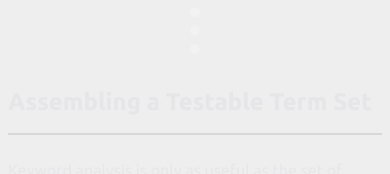
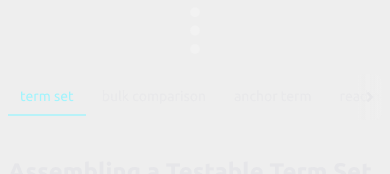
Before and after one commit to rotisserie-christian/portfolio, a React (Vite) app: page /trends in a window 390 px wide. Shown: the part 414-588 px from the top of the page. Built offline with nearby package versions, Linux system fonts and the light colour scheme; no server answers.

Commit message:
added jump to section functionality to trends page

```diff
--- /dev/null
+++ b/src/components/ui/ScrollableTabBar.jsx
@@ -0,0 +1,155 @@
+import { useRef, useEffect, useState } from 'react';
+import { FaAngleLeft, FaAngleRight } from 'react-icons/fa';
+
+const TAB_VARIANTS = {
+    underline: {
+        base: 'flex items-center gap-2 px-3 py-2 text-sm ubuntu-medium transition-all duration-200 whitespace-nowrap flex-shrink-0 justify-center',
+        active: 'border-b-2 border-cyan-200/70 text-cyan-200',
+        inactive: 'border-b-2 border-transparent text-neutral-content/60 hover:text-neutral-content/85',
+    },
+    pill: {
+        base: 'flex items-center gap-2 px-3 py-2 rounded-lg text-sm ubuntu-medium transition-all duration-200 whitespace-nowrap flex-shrink-0 justify-center',
+        active: 'border-2 border-cyan-200/50 text-cyan-200/80',
+        inactive: 'border-2 border-transparent text-neutral-content/60 hover:text-neutral-content/85',
+    },
+};
+
+/**
+ * Horizontally scrollable tab strip with overflow arrows.
+ *
+ * @param {{ id: string, label: string, icon?: React.ReactNode }[]} tabs
+ * @param {string} activeTab
+ * @param {(id: string) => void} onTabChange
+ * @param {string} [className]
+ * @param {'underline' | 'pill'} [variant]
+ * @param {boolean} [enableWheelScroll] - map vertical wheel to horizontal scroll when overflowing
+ */
+export default function ScrollableTabBar({
+    tabs,
+    activeTab,
+    onTabChange,
+    className = '',
+    variant = 'underline',
+    enableWheelScroll = false,
+}) {
+    const tabsContainerRef = useRef(null);
+    const [canScrollLeft, setCanScrollLeft] = useState(false);
+    const [canScrollRight, setCanScrollRight] = useState(false);
+    const [isOverflowing, setIsOverflowing] = useState(false);
+
+    useEffect(() => {
+        const container = tabsContainerRef.current;
+        if (!container) return;
+
+        const updateScrollState = () => {
+            const overflowing = container.scrollWidth > container.clientWidth;
+            setIsOverflowing(overflowing);
+            setCanScrollLeft(container.scrollLeft > 0);
+            setCanScrollRight(
+                Math.ceil(container.scrollLeft + container.clientWidth) < container.scrollWidth
+            );
+        };
+
+        updateScrollState();
+        container.addEventListener('scroll', updateScrollState);
+        window.addEventListener('resize', updateScrollState);
+
+        const resizeObserver = new ResizeObserver(updateScrollState);
+        resizeObserver.observe(container);
+
+        return () => {
+            container.removeEventListener('scroll', updateScrollState);
+            window.removeEventListener('resize', updateScrollState);
+            resizeObserver.disconnect();
+        };
+    }, [tabs]);
+
+    useEffect(() => {
+        const container = tabsContainerRef.current;
+        if (!container) return;
+        const activeTabElement = container.querySelector(`[data-tab-id="${activeTab}"]`);
+        activeTabElement?.scrollIntoView({ behavior: 'smooth', block: 'nearest', inline: 'center' });
+    }, [activeTab]);
+
+    const scrollByPage = (direction) => {
+        const container = tabsContainerRef.current;
+        if (!container) return;
+        container.scrollBy({
+            left: direction * container.clientWidth * 0.6,
+            behavior: 'smooth',
+        });
+    };
+
+    const handleWheel = (e) => {
+        if (!enableWheelScroll || !tabsContainerRef.current) return;
+        const container = tabsContainerRef.current;
+        if (container.scrollWidth <= container.clientWidth) return;
+        if (Math.abs(e.deltaY) > Math.abs(e.deltaX)) {
+            e.preventDefault();
+            container.scrollLeft += e.deltaY;
+        }
+    };
+
+    const tabStyles = TAB_VARIANTS[variant] ?? TAB_VARIANTS.underline;
+    const arrowBase =
+        'absolute top-0 bottom-0 z-10 flex items-center px-1 transition-all duration-200';
+    const arrowHidden = 'opacity-0 pointer-events-none';
+    const arrowVisible = 'text-neutral-content/70 hover:text-neutral-content cursor-pointer';
+
+    return (
+        <div className={`relative w-full max-w-full min-w-0 ${className}`}>
+            <div
+                ref={tabsContainerRef}
+                className={`w-full overflow-x-auto flex flex-row items-center gap-1 py-1 scroll-smooth ${
+                    isOverflowing ? 'justify-start' : 'justify-center'
+                }`}
+                style={{
+                    scrollbarWidth: 'none',
+                    msOverflowStyle: 'none',
+                    WebkitOverflowScrolling: 'touch',
+                }}
+                onWheel={handleWheel}
+            >
+                {tabs.map((tab) => {
+                    const isActive = activeTab === tab.id;
+                    return (
+                        <button
+                            key={tab.id}
+                            type="button"
+                            data-tab-id={tab.id}
+                            onClick={() => onTabChange(tab.id)}
+                            className={`${tabStyles.base} ${isActive ? tabStyles.active : tabStyles.inactive}`}
+                        >
+                            {tab.icon && <span className="text-lg">{tab.icon}</span>}
+                            <span>{tab.label}</span>
+                        </button>
+                    );
+                })}
+            </div>
+
+            <button
+                type="button"
+                onClick={() => scrollByPage(-1)}
+                disabled={!canScrollLeft}
+                className={`${arrowBase} left-0 rounded-l-lg bg-gradient-to-r from-base-300 via-base-300/70 to-transparent ${
+                    canScrollLeft ? arrowVisible : arrowHidden
+                }`}
+                aria-label="Scroll left"
+            >
+                <FaAngleLeft className="w-4 h-4" />
+            </button>
+
+            <button
+                type="button"
+                onClick={() => scrollByPage(1)}
+                disabled={!canScrollRight}
+                className={`${arrowBase} right-0 rounded-r-lg bg-gradient-to-l from-base-300 via-base-300/70 to-transparent ${
+                    canScrollRight ? arrowVisible : arrowHidden
+                }`}
+                aria-label="Scroll right"
+            >
+                <FaAngleRight className="w-4 h-4" />
+            </button>
+        </div>
+    );
+}
--- /dev/null
+++ b/src/components/ui/SectionNav.jsx
@@ -0,0 +1,66 @@
+import { useEffect, useState } from 'react';
+import ScrollableTabBar from './ScrollableTabBar';
+
+/**
+ * Sticky jump-to-section nav that pins under the site navbar while scrolling.
+ *
+ * @param {{ id: string, label: string }[]} sections
+ * @param {string} [className]
+ * @param {'underline' | 'pill'} [variant]
+ */
+export default function SectionNav({
+    sections,
+    className = '',
+    variant = 'underline',
+}) {
+    const [activeTab, setActiveTab] = useState(sections[0]?.id ?? '');
+
+    useEffect(() => {
+        const elements = sections
+            .map((s) => document.getElementById(s.id))
+            .filter(Boolean);
+
+        if (!elements.length) return;
+
+        const observer = new IntersectionObserver(
+            (entries) => {
+                const visible = entries
+                    .filter((e) => e.isIntersecting)
+                    .sort((a, b) => b.intersectionRatio - a.intersectionRatio);
+
+                if (visible[0]?.target?.id) {
+                    setActiveTab(visible[0].target.id);
+                }
+            },
+            {
+                // Account for sticky navbar + this bar sitting underneath
+                rootMargin: '-80px 0px -55% 0px',
+                threshold: [0, 0.1, 0.25, 0.5],
+            }
+        );
+
+        elements.forEach((el) => observer.observe(el));
+        return () => observer.disconnect();
+    }, [sections]);
+
+    const handleTabChange = (id) => {
+        setActiveTab(id);
+        document.getElementById(id)?.scrollIntoView({
+            behavior: 'smooth',
+            block: 'start',
+        });
+    };
+
+    return (
+        <div
+            className={`sticky top-14 z-40 w-full bg-base-300/90 backdrop-blur-sm py-1 ${className}`}
+        >
+            <ScrollableTabBar
+                tabs={sections}
+                activeTab={activeTab}
+                onTabChange={handleTabChange}
+                variant={variant}
+            />
+        </div>
+    );
+}
--- a/src/pages/Trends.jsx
+++ b/src/pages/Trends.jsx
@@ -2,8 +2,17 @@ import { useState } from "react";
 import LazyTrendChart from "@/components/semanticmaps/ui/LazyTrendChart";
 import ScatterPlot from "@/components/semanticmaps/ui/ScatterPlot";
 import TrendTable from "@/components/semanticmaps/ui/TrendTable";
+import SectionNav from "@/components/ui/SectionNav";
 
 const MUSIC_VIDEO_MAKER = ["music video maker"];
+
+const TRENDS_SECTIONS = [
+    { id: "term-set", label: "term set" },
+    { id: "bulk-comparison", label: "bulk comparison" },
+    { id: "anchor-terms", label: "anchor term" },
+    { id: "reading-trend", label: "reading trend" },
+    { id: "insights", label: "insights" },
+];
 
 export default function Trends() {
     const [viewMode, setViewMode] = useState("visuals");
@@ -27,8 +36,13 @@ export default function Trends() {
                     <div className="border-l-[10px] border-dotted border-white/20 h-[120px]"></div>
                 </div>
 
+                <SectionNav sections={TRENDS_SECTIONS} className="mt-4" />
+
                 <article className="flex flex-col w-full max-w-4xl mt-8 lg:mt-10">
-                    <h2 className="text-2xl lg:text-3xl ubuntu-bold text-neutral-content/85">
+                    <h2
+                        id="term-set"
+                        className="scroll-mt-28 text-2xl lg:text-3xl ubuntu-bold text-neutral-content/85"
+                    >
                         Assembling a Testable Term Set
                     </h2>
                     <div className="divider mt-2 mb-0"></div>
@@ -84,7 +98,10 @@ export default function Trends() {
                         so later rankings read as themes, rather than a flat list of keywords.
                     </p>
 
-                    <h2 className="text-2xl lg:text-3xl ubuntu-bold text-neutral-content/85 mt-12">
+                    <h2
+                        id="bulk-comparison"
+                        className="scroll-mt-28 text-2xl lg:text-3xl ubuntu-bold text-neutral-content/85 mt-12"
+                    >
                         The Bulk Comparison Problem
                     </h2>
                     <div className="divider mt-2 mb-0"></div>
@@ -123,7 +140,10 @@ export default function Trends() {
                         that actually carry weight. Bulk comparison only becomes trustworthy once every batch is tied to the same baseline.
                     </p>
 
-                    <h2 className="text-2xl lg:text-3xl ubuntu-bold text-neutral-content/85 mt-12">
+                    <h2
+                        id="anchor-terms"
+                        className="scroll-mt-28 text-2xl lg:text-3xl ubuntu-bold text-neutral-content/85 mt-12"
+                    >
                         Anchor Terms
                     </h2>
                     <div className="divider mt-2 mb-0"></div>
@@ -158,7 +178,10 @@ export default function Trends() {
                         A high-interest term and a low-interest term can finally be ranked against each other even if they never shared a request.
                     </p>
 
-                    <h2 className="text-2xl lg:text-3xl ubuntu-bold text-neutral-content/85 mt-12">
+                    <h2
+                        id="reading-trend"
+                        className="scroll-mt-28 text-2xl lg:text-3xl ubuntu-bold text-neutral-content/85 mt-12"
+                    >
                         Reading Demand and Trend
                     </h2>
                     <div className="divider mt-2 mb-0"></div>
@@ -189,7 +212,10 @@ export default function Trends() {
                         the same baseline?&rdquo; not &ldquo;how many searches happen worldwide.&rdquo;
                     </p>
 
-                    <h2 className="text-2xl lg:text-3xl ubuntu-bold text-neutral-content/85 mt-12">
+                    <h2
+                        id="insights"
+                        className="scroll-mt-28 text-2xl lg:text-3xl ubuntu-bold text-neutral-content/85 mt-12"
+                    >
                         Key Insights
                     </h2>
                     <div className="divider mt-2 mb-0"></div>
```
